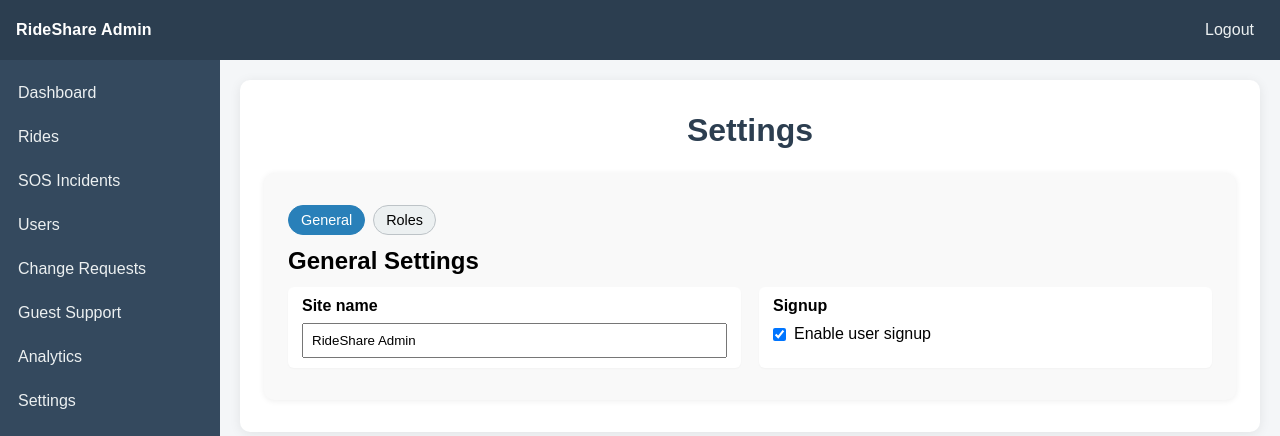
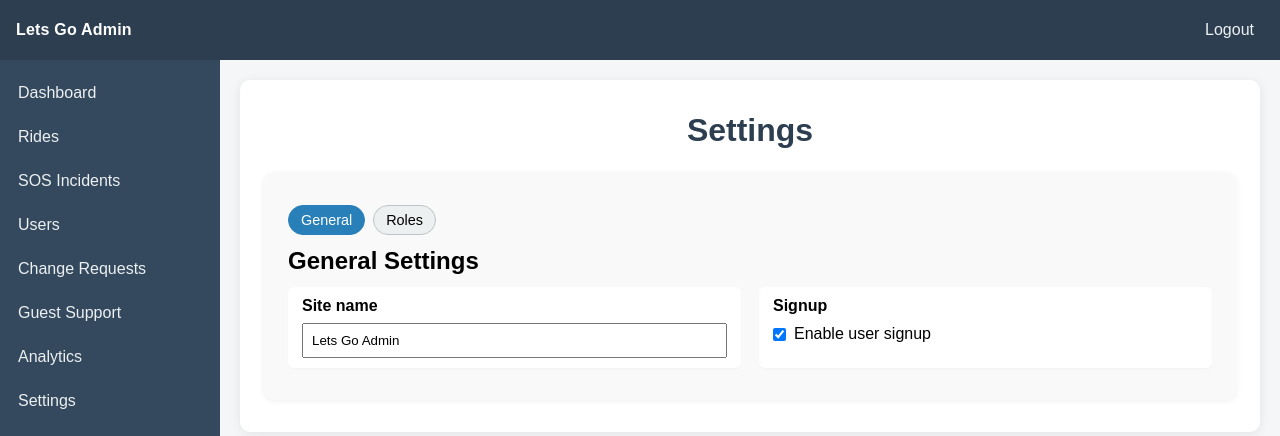
Before and after one commit to letsgofyp-sudo/qwerty_1122_4, a Django app: page /administration/settings/ in a window 1280 px wide. Shown: the top 436 px of the page. Run offline with Django 5.2, Linux system fonts and the light colour scheme; parts of the project's set-up code (start-up, migrations or seed data) failed here and were passed over.

Commit message:
third try change name rideshare to letsgo

```diff
--- a/backend/administration/templates/administration/base.html
+++ b/backend/administration/templates/administration/base.html
@@ -18,7 +18,7 @@
         <span></span>
         <span></span>
       </label>
-      <a class="admin-brand" href="{% url 'administration:admin_view' %}">RideShare Admin</a>
+      <a class="admin-brand" href="{% url 'administration:admin_view' %}">Lets Go Admin</a>
     </div>
 
     <div class="admin-header-right">
--- a/backend/administration/templates/administration/settings.html
+++ b/backend/administration/templates/administration/settings.html
@@ -17,7 +17,7 @@
         <div class="user-fields" style="grid-template-columns:repeat(auto-fit,minmax(220px,1fr));">
           <div class="user-text-field">
             <strong>Site name</strong><br>
-            <input type="text" value="RideShare Admin" style="width:100%; padding:8px; margin-top:8px;">
+            <input type="text" value="Lets Go Admin" style="width:100%; padding:8px; margin-top:8px;">
           </div>
           <div class="user-text-field">
             <strong>Signup</strong><br>
```
